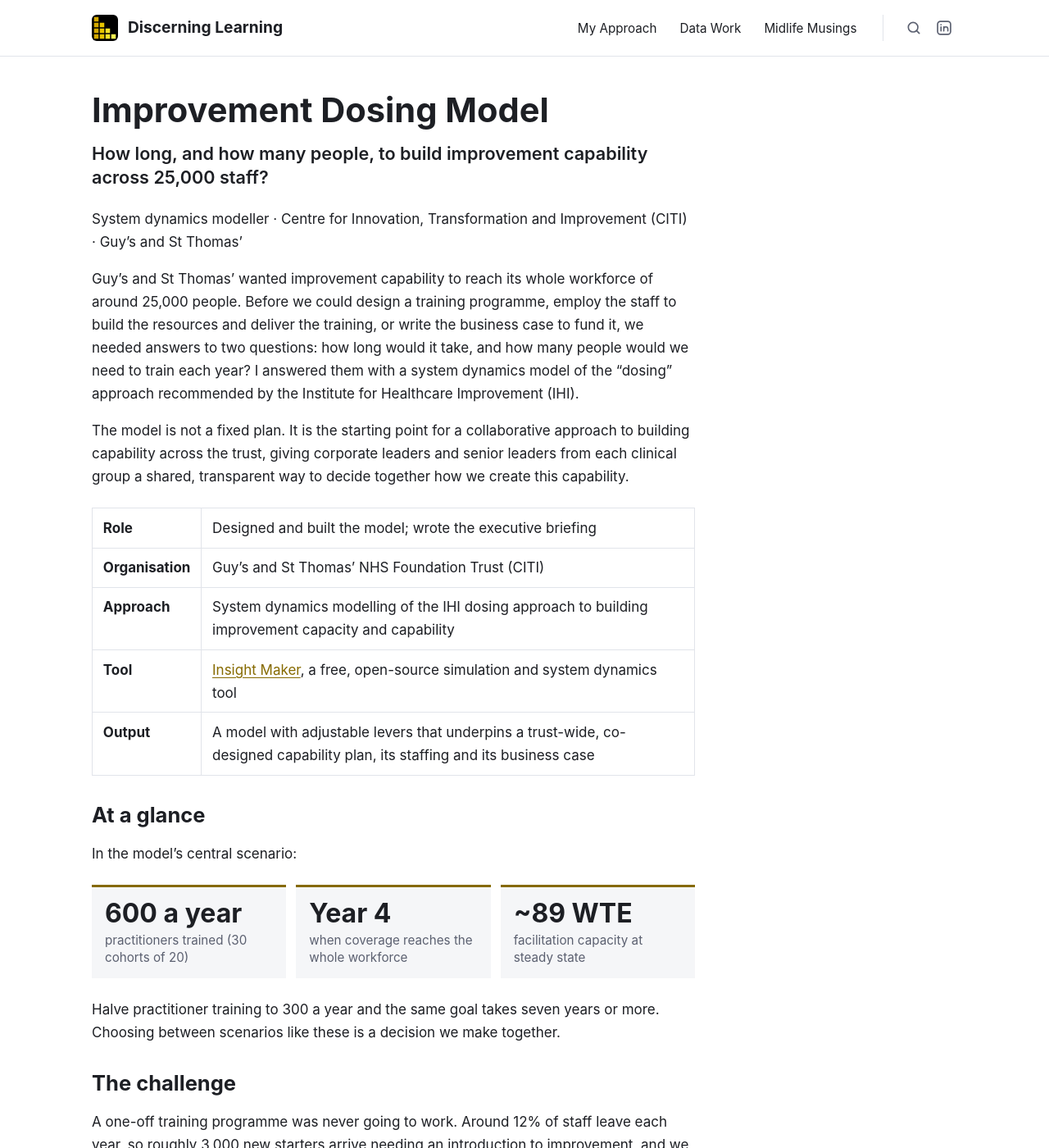
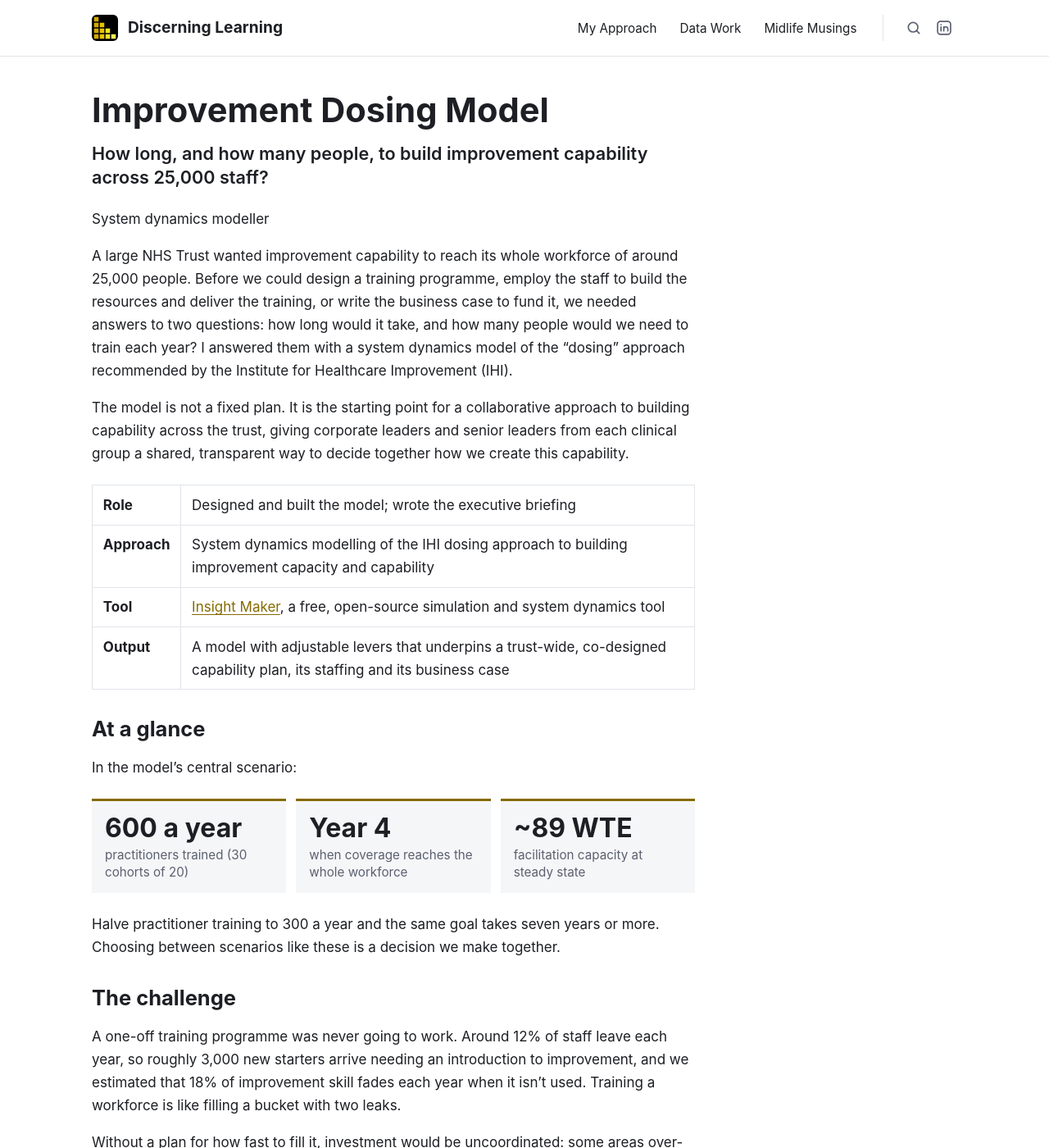
Before and after one commit to PerrinShanks-Cogito/discerninglearning, a Jekyll site: the page built from _data_work/2026-10-14-improvement-dosing-model.md, in a window 1280 px wide and 1400 px high. Shown: the whole window at 82% size. Built offline with Jekyll 4.4.1, drawn with Linux system fonts in a browser that asks for light colours; some of the changed text lies outside the part shown.

Commit message:
Update 2026-10-14-improvement-dosing-model.md

```diff
--- a/_data_work/2026-10-14-improvement-dosing-model.md
+++ b/_data_work/2026-10-14-improvement-dosing-model.md
@@ -4,14 +4,13 @@ title: "Improvement Dosing Model"
 
 <p class="doc-subtitle">How long, and how many people, to build improvement capability across 25,000 staff?</p>
 
-System dynamics modeller · Centre for Innovation, Transformation and Improvement (CITI) · Guy's and St Thomas'
+System dynamics modeller
 
-Guy's and St Thomas' wanted improvement capability to reach its whole workforce of around 25,000 people. Before we could design a training programme, employ the staff to build the resources and deliver the training, or write the business case to fund it, we needed answers to two questions: how long would it take, and how many people would we need to train each year? I answered them with a system dynamics model of the “dosing” approach recommended by the Institute for Healthcare Improvement (IHI).
+A large NHS Trust wanted improvement capability to reach its whole workforce of around 25,000 people. Before we could design a training programme, employ the staff to build the resources and deliver the training, or write the business case to fund it, we needed answers to two questions: how long would it take, and how many people would we need to train each year? I answered them with a system dynamics model of the “dosing” approach recommended by the Institute for Healthcare Improvement (IHI).
 
 The model is not a fixed plan. It is the starting point for a collaborative approach to building capability across the trust, giving corporate leaders and senior leaders from each clinical group a shared, transparent way to decide together how we create this capability.
 
 | **Role**         | Designed and built the model; wrote the executive briefing                                                                  |
-| **Organisation** | Guy's and St Thomas' NHS Foundation Trust (CITI)                                                                            |
 | **Approach**     | System dynamics modelling of the IHI dosing approach to building improvement capacity and capability                        |
 | **Tool**         | [Insight Maker](https://insightmaker.com/), a free, open-source simulation and system dynamics tool                         |
 | **Output**       | A model with adjustable levers that underpins a trust-wide, co-designed capability plan, its staffing and its business case |
@@ -43,7 +42,7 @@ Without a plan for how fast to fill it, investment would be uncoordinated: some
 
 ## The approach
 
-**The dosing approach.** Robert Lloyd of the IHI describes building improvement capability like prescribing a medicine: not everyone needs the same dose. Board members, senior leaders, managers, frontline staff and QI experts each need a different depth of knowledge, from a minimal to a maximum dose. His method is to count the people who need dosing, group them by role, assess what they already know, then plan how each group will receive its dose over a defined period. We translated this into four tiers for GSTT:
+**The dosing approach.** Robert Lloyd of the IHI describes building improvement capability like prescribing a medicine: not everyone needs the same dose. Board members, senior leaders, managers, frontline staff and QI experts each need a different depth of knowledge, from a minimal to a maximum dose. His method is to count the people who need dosing, group them by role, assess what they already know, then plan how each group will receive its dose over a defined period. We translated this into four tiers:
 
 | **Expert (~2%)**         | About 500 sponsors, heads of service and divisional directors. Masterclasses, 1:1 coaching and peer networks over 18 months or more.                       |
 | **Coaching (~5%)**       | About 1,250 improvement coaches, mentors and team facilitators. Coaching clinics, supervised practice and peer review over 12–18 months.                   |
```
